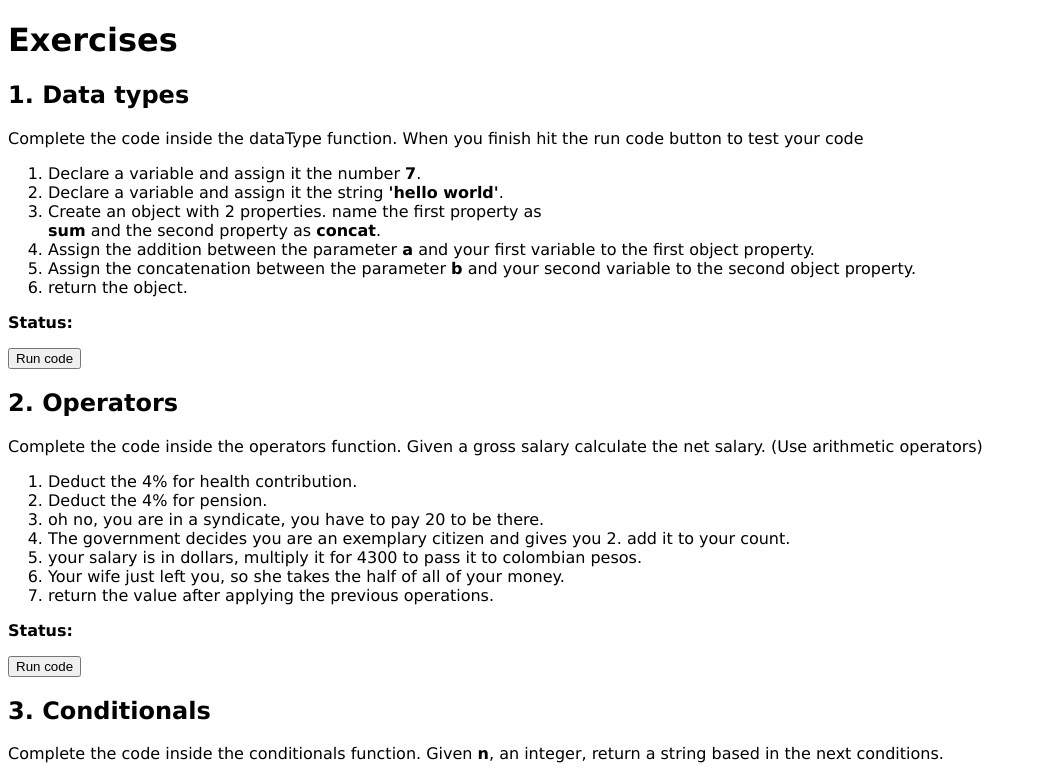
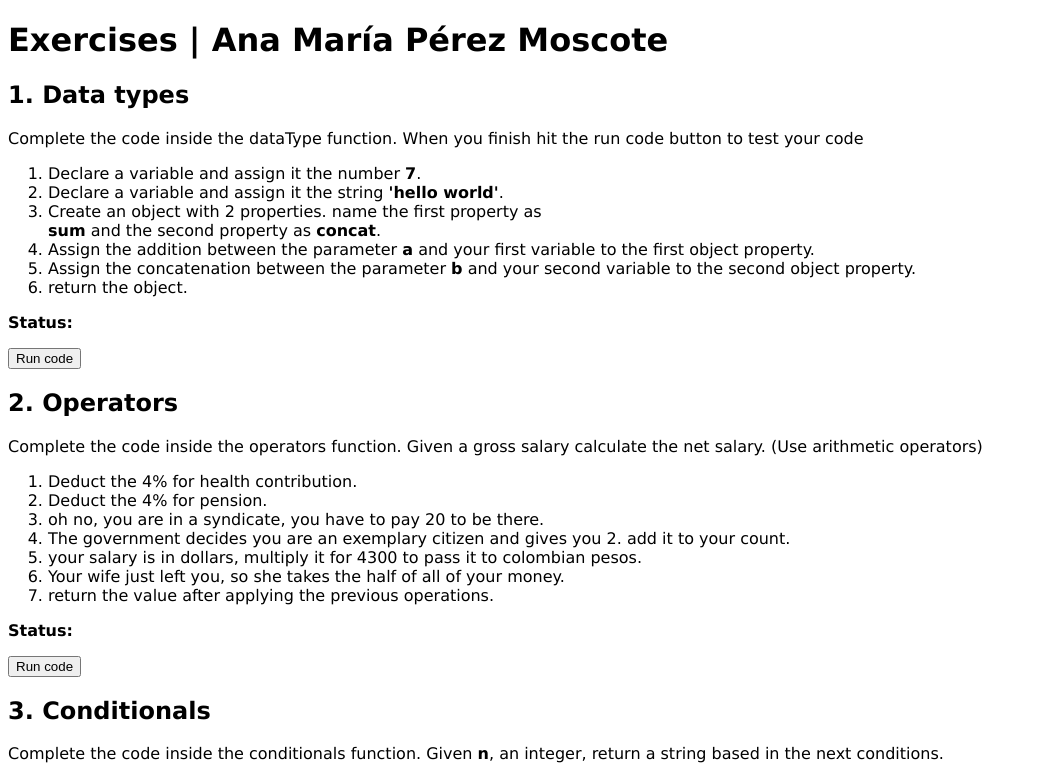
Before and after one commit to annamarriap/FooCamp, a plain HTML site: page datatypes_test/5.exercises/index.html in a window 1280 px wide. Shown: the top 776 px of the page, without its empty margins (0-1037 px from the left). Drawn offline with Linux system fonts and the light colour scheme.

Commit message:
Update index.html

```diff
--- a/datatypes_test/5.exercises/index.html
+++ b/datatypes_test/5.exercises/index.html
@@ -4,7 +4,7 @@
     <meta charset="UTF-8" />
     <meta http-equiv="X-UA-Compatible" content="IE=edge" />
     <meta name="viewport" content="width=device-width, initial-scale=1.0" />
-    <title>Document</title>
+    <title>FooCamp Task: JS Basics</title>
     <style>
       html {
         font-family: Verdana, Geneva, Tahoma, sans-serif;
@@ -13,7 +13,7 @@
   </head>
   <body>
     <main>
-      <h1>Exercises</h1>
+      <h1>Exercises | Ana María Pérez Moscote </h1>
       <section>
         <h2>1. Data types</h2>
         <p>
```
